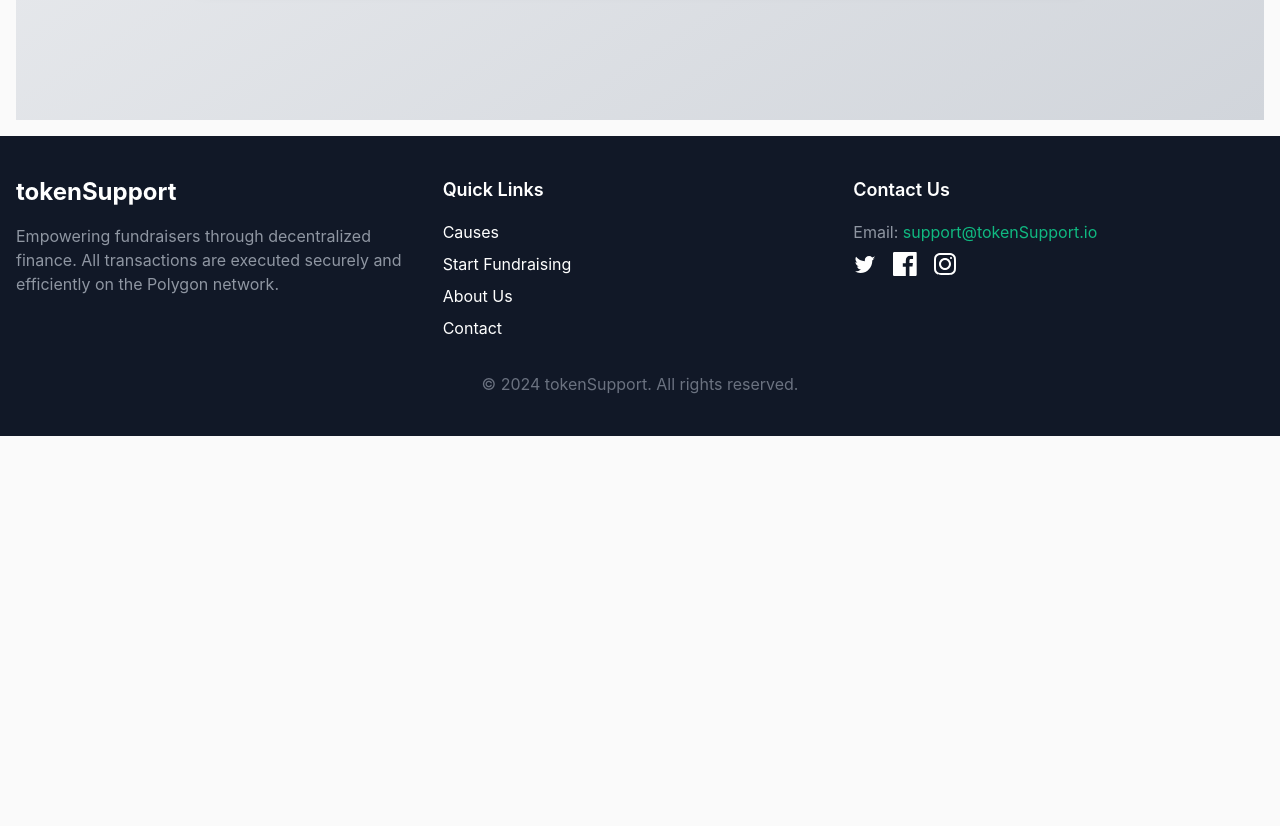
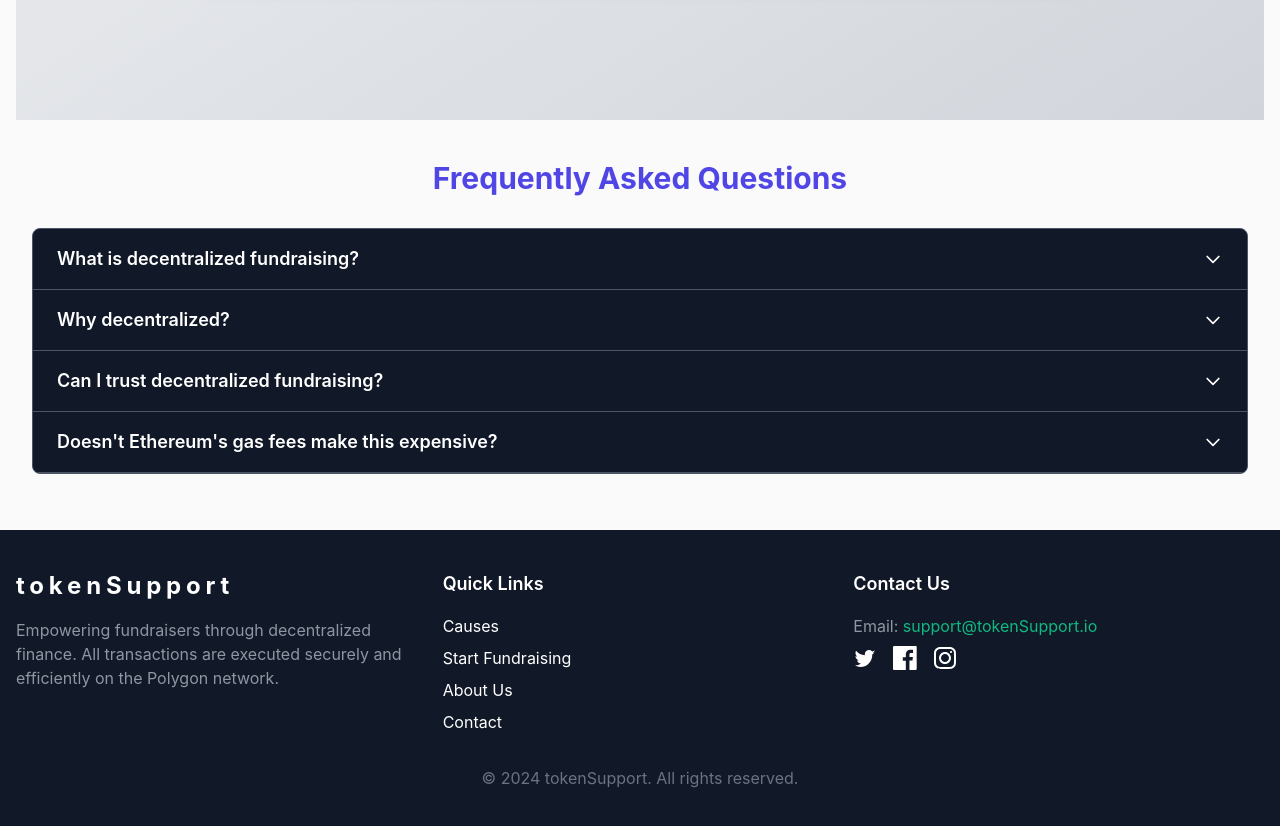
Before and after one commit to FirstFlush/tokenSupport-frontend, a React (Create React App) app: page /about in a window 1280 px wide. Shown: the part 840-1666 px from the top of the page. Before the commit the page ends 1276 px from the top, so only its background shows below. Built offline with nearby package versions, Linux system fonts and the light colour scheme.

Commit message:
created accordion component for FAQ section

```diff
--- a/public/index.html
+++ b/public/index.html
@@ -9,7 +9,7 @@
       name="description"
       content="Web site created using create-react-app"
     />
-    <link rel="apple-touch-icon" href="%PUBLIC_URL%/logo192.png" />
+    <!-- <link rel="apple-touch-icon" href="%PUBLIC_URL%/logo192.png" /> -->
     <!--
       manifest.json provides metadata used when your web app is installed on a
       user's mobile device or desktop. See https://developers.google.com/web/fundamentals/web-app-manifest/
@@ -24,7 +24,7 @@
       work correctly both with client-side routing and a non-root public URL.
       Learn how to configure a non-root public URL by running `npm run build`.
     -->
-    <title>React App</title>
+    <title>tokenSupport</title>
   </head>
   <body>
     <noscript>You need to enable JavaScript to run this app.</noscript>
--- /dev/null
+++ b/src/components/Accordion.tsx
@@ -0,0 +1,40 @@
+import React, { useState } from 'react';
+import AccordionItem from './AccordionItem';
+
+interface AccordionProps {
+  items: { title: string; content: string }[];
+}
+
+const Accordion: React.FC<AccordionProps> = ({ items }) => {
+  const [activeIndex, setActiveIndex] = useState<number | null>(null);
+
+  const handleToggle = (index: number) => {
+    if (activeIndex === index) {
+      setActiveIndex(null); // Close the current one if it's already open
+    } else {
+      // Close the current one first, then open the new one after a delay
+      setActiveIndex(null); // Close the currently open accordion
+      setTimeout(() => {
+        setActiveIndex(index); // Open the new accordion after a short delay
+      }, 300); // Delay to match the closing animation duration (300ms)
+    }
+  };
+
+  return (
+    <div className="bg-headerLight20 rounded-lg overflow-hidden border border-gray-600">
+      {items.map((item, index) => (
+        <AccordionItem
+          key={index}
+          title={item.title}
+          content={item.content}
+          isOpen={activeIndex === index} // Check if the current index matches the active one
+          onToggle={() => handleToggle(index)} // Handle open/close with the delay
+          headerClassName='bg-header text-white'
+          bodyClassName='bg-headerLight10'
+        />
+      ))}
+    </div>
+  );
+};
+
+export default Accordion;
--- /dev/null
+++ b/src/components/AccordionItem.tsx
@@ -0,0 +1,48 @@
+import React from 'react';
+import TextToParagraphs from './helpers/TextToParagraph';
+
+
+interface AccordionItemProps {
+  title: string;
+  content: string;
+  isOpen: boolean;
+  onToggle: () => void;
+  headerClassName?: string;
+  bodyClassName?: string;
+}
+
+const AccordionItem: React.FC<AccordionItemProps> = ({ title, content, isOpen, onToggle, headerClassName, bodyClassName }) => {
+  return (
+    <div className="border-b border-gray-600">
+      <button
+        onClick={onToggle}
+        className={`${headerClassName || "" } group flex justify-between items-center w-full py-4 px-6 text-left focus:outline-none hover:text-highlightLight10 transition-colors duration-300 ease-in-out hover:bg-headerLight10 ${isOpen ? 'bg-headerLight10' : ''}`}
+      >
+        <h3 className="text-lg font-semibold">{title}</h3>
+        <span className={`transform ${isOpen ? 'rotate-180' : ''} transition-transform duration-300`}>
+          <svg
+            className="w-5 h-5 text-white group-hover:text-highlightLight10 transition-colors duration-300"
+            fill="none"
+            stroke="currentColor"
+            viewBox="0 0 24 24"
+            xmlns="http://www.w3.org/2000/svg"
+          >
+            <path strokeLinecap="round" strokeLinejoin="round" strokeWidth="2" d="M19 9l-7 7-7-7"></path>
+          </svg>
+        </span>
+      </button>
+
+      <div
+        className={`${bodyClassName || ""} text-gray-300 overflow-hidden transition-max-height duration-500 ease-in-out ${
+          isOpen ? 'max-h-screen' : 'max-h-0'
+        }`}
+      >
+        <div className="py-4 px-6 border-gray-600 border-t">
+          <TextToParagraphs text={content} />
+        </div>
+      </div>
+    </div>
+  );
+};
+
+export default AccordionItem;
--- /dev/null
+++ b/src/components/FAQ.tsx
@@ -0,0 +1,14 @@
+import React from 'react';
+import Accordion from './Accordion';
+import { fakeFaqItems } from '../data/fakeFAQ'; // Assuming you have a file to store FAQ data
+
+const FAQ: React.FC = () => {
+  return (
+    <section className="container mx-auto py-10 px-4">
+      <h2 className="text-3xl font-bold text-center mb-8 text-primary">Frequently Asked Questions</h2>
+      <Accordion items={fakeFaqItems} />
+    </section>
+  );
+};
+
+export default FAQ;
--- a/src/components/Footer.tsx
+++ b/src/components/Footer.tsx
@@ -11,7 +11,7 @@ const Footer: React.FC = () => {
 
           {/* Left Section: Company Info */}
           <div className="flex-1 pr-4">
-            <h2 className="text-2xl font-bold mb-4">{COMPANY_NAME}</h2>
+            <h2 className="text-2xl tracking-widest font-bold mb-4">{COMPANY_NAME}</h2>
             <p className="text-headerText">
               Empowering fundraisers through decentralized finance. All transactions are executed securely and efficiently on the Polygon network.
             </p>
--- a/src/components/Navbar.css
+++ b/src/components/Navbar.css
@@ -31,7 +31,7 @@
 
 .hamburger.open .top {
     transform: rotate(45deg);
-    top: 50%;
+    top: 45%;
 }
 
 .hamburger.open .middle {
--- a/src/components/Navbar.tsx
+++ b/src/components/Navbar.tsx
@@ -16,7 +16,7 @@ const Navbar: React.FC = () => {
         <nav className="bg-header text-headerText shadow-md p-4">
             <div className="container mx-auto">
                 <div className="flex justify-between items-center">
-                    <h1 className="text-2xl text-white tracking-wider">
+                    <h1 className="text-2xl text-white tracking-widest">
                         <NavbarLink href="/" name={COMPANY_NAME} isBold={true} />
                     </h1>
 
--- a/src/components/SearchBar.tsx
+++ b/src/components/SearchBar.tsx
@@ -14,7 +14,7 @@ const SearchBar: React.FC<SearchBarProps> = ({ placeholder = "Search for causes.
         className="block w-full md:w-80 px-6 py-3 border-2 border-gray-300 rounded-full text-sm focus:outline-none
         focus:ring-2 focus:ring-highlight focus:border-highlightDark10 transition-all duration-300 ease-in-out"
       />
-      <button className="absolute right-4 top-1/2 transform -translate-y-1/2 text-gray-500 hover:text-gray-700 transition-colors">
+      <button tabIndex={-1} className="absolute right-4 top-1/2 transform -translate-y-1/2 text-gray-500 hover:text-gray-700 transition-colors">
         <svg width="26" height="26" viewBox="0 0 24 24" fill="none" xmlns="http://www.w3.org/2000/svg">
           <path d="M20 20L15.8033 15.8033C15.8033 15.8033 14 18 10.5 18C6.35786 18 3 14.6421 3 10.5C3 6.35786 6.35786 3 10.5 3C14.6421 3 18 6.35786 18 10.5C18 11.0137 17.9484 11.5153 17.85 12" stroke="#10B981" stroke-width="1.5" stroke-linecap="round" stroke-linejoin="round"/>
         </svg>
--- /dev/null
+++ b/src/components/helpers/TextToParagraph.tsx
@@ -0,0 +1,34 @@
+import React from 'react';
+
+interface TextToParagraphsProps {
+    text: string;
+}
+
+const TextToParagraphs: React.FC<TextToParagraphsProps> = ({ text }) => {
+  const formatBoldText = (text: string) => {
+    // Split on ** and preserve surrounding content
+    const parts = text.split(/(\*\*[^\*]+\*\*)/g);
+
+    return parts.map((part, index) => {
+      // Check if the part is bold (i.e., wrapped in **)
+      if (part.startsWith('**') && part.endsWith('**')) {
+        // Remove the ** and return as a <strong> element, preserving spaces
+        return <strong key={index}>{part.slice(2, -2)}</strong>;
+      }
+      // Return the normal text part
+      return part;
+    });
+  };
+
+  return (
+    <>
+      {text.split('\n\n').map((paragraph, index) => (
+        <p className="py-2" key={index}>
+          {formatBoldText(paragraph)}
+        </p>
+      ))}
+    </>
+  );
+};
+
+export default TextToParagraphs;
--- /dev/null
+++ b/src/data/fakeFAQ.ts
@@ -0,0 +1,37 @@
+
+export const fakeFaqItems = [
+  {
+      title: 'What is decentralized fundraising?',
+      content: `Decentralized fundraising is a new model of raising funds that leverages decentralized finance (De-Fi) on blockchain networks.
+      Unlike traditional fundraising, which often relies on banks or third-party platforms, decentralized fundraising allows transactions to happen directly between the fundraiser and the donors, without intermediaries.
+      The use of smart contracts (self-executing contracts) ensures that the terms of the fundraising are transparent and automatically enforced, providing more efficiency and reducing the risk of fraud.`
+  },
+  {
+      title: 'Why decentralized?',
+      content: `Decentralization offers several benefits, including censorship resistance, tamper resistance, and security.
+
+      - **Censorship resistance**: Traditional fundraising platforms can be subject to restrictions, regulation, or censorship. Decentralized fundraising on blockchain operates globally, without the need for permission from a central authority. This means funds can be raised and transferred without fear of being blocked by any government or institution.
+
+      - **Tamper resistance**: Data stored on the blockchain cannot be easily altered or tampered with. Every transaction is recorded in a public ledger that is immutable, meaning it cannot be changed once it's added. This ensures transparency and trust between the fundraiser and the donors.
+
+      - **Security**: Blockchain is inherently secure because it uses cryptography to protect data. Decentralized systems distribute data across many nodes, making it very difficult for hackers to compromise the system compared to a centralized platform.`
+  },
+  {
+      title: 'Can I trust decentralized fundraising?',
+      content: `Yes, decentralized fundraising is built on blockchain technology, which provides a high level of trust and security. This is achieved through the use of smart contracts.
+
+      **Smart contracts**: These are self-executing contracts with the terms of the agreement directly written into code. They automatically execute actions (like releasing funds) when specific conditions are met, without the need for an intermediary.
+
+      **Immutability**: Once a smart contract is deployed on the blockchain, it cannot be altered or tampered with. This immutability ensures that the rules of the fundraising campaign are transparent and cannot be changed after the fact.
+
+      **Open-source code**: Smart contracts used for decentralized fundraising are typically open-source, meaning anyone can review the code to ensure it behaves as expected. This openness provides additional trust for users who may be wary of fraudulent platforms.`
+  },
+  {
+      title: "Doesn't Ethereum's gas fees make this expensive?",
+      content: `While Ethereum's main network (Layer 1) can have high gas fees due to network congestion, this problem is addressed with **Polygon**, a Layer 2 scaling solution.
+
+      - **Polygon Layer 2**: Polygon works on top of Ethereum, offering faster and cheaper transactions while still benefiting from Ethereum's security. By processing transactions off the main Ethereum chain, Polygon can significantly reduce gas fees, making decentralized fundraising more cost-effective and accessible to everyone.
+
+      - **Cost savings**: By using Polygon, you can raise and transfer funds without worrying about the high costs associated with Ethereum's network, all while maintaining the security and decentralization benefits of Ethereum.`
+  },
+];
--- a/src/pages/AboutPage.tsx
+++ b/src/pages/AboutPage.tsx
@@ -1,7 +1,12 @@
 import { COMPANY_NAME } from "../utils/constants";
+import FAQ from "../components/FAQ";
+import { fakeFaqItems } from "../data/fakeFAQ";
+
 
 const AboutPage: React.FC = () => {
+
   return (
+    <div>
       <div className="relative min-h-screen bg-gradient-to-br from-gray-100 to-gray-300 py-12 px-6">
         <div className="max-w-4xl mx-auto bg-white shadow-lg rounded-lg p-8">
           <h1 className="text-4xl font-bold text-primary mb-6">About {COMPANY_NAME}</h1>
@@ -19,6 +24,10 @@ const AboutPage: React.FC = () => {
           </p>
         </div>
       </div>
+      <div>
+        <FAQ />
+      </div>
+    </div>
   );
 };
 
--- a/tailwind.config.js
+++ b/tailwind.config.js
@@ -21,8 +21,11 @@ module.exports = {
         headerLight10: '#202d4a',
         headerLight20: '#2f436d',
         headerText: '#8f96a2',
+      },
+      letterSpacing: {
+        widest: '0.2em',
       }
-    },
+    }
   },
   plugins: [],
 }
```
Also changed, not shown: public/logo512.png (deleted). Lines whose indentation alone changed are shown as unchanged.
